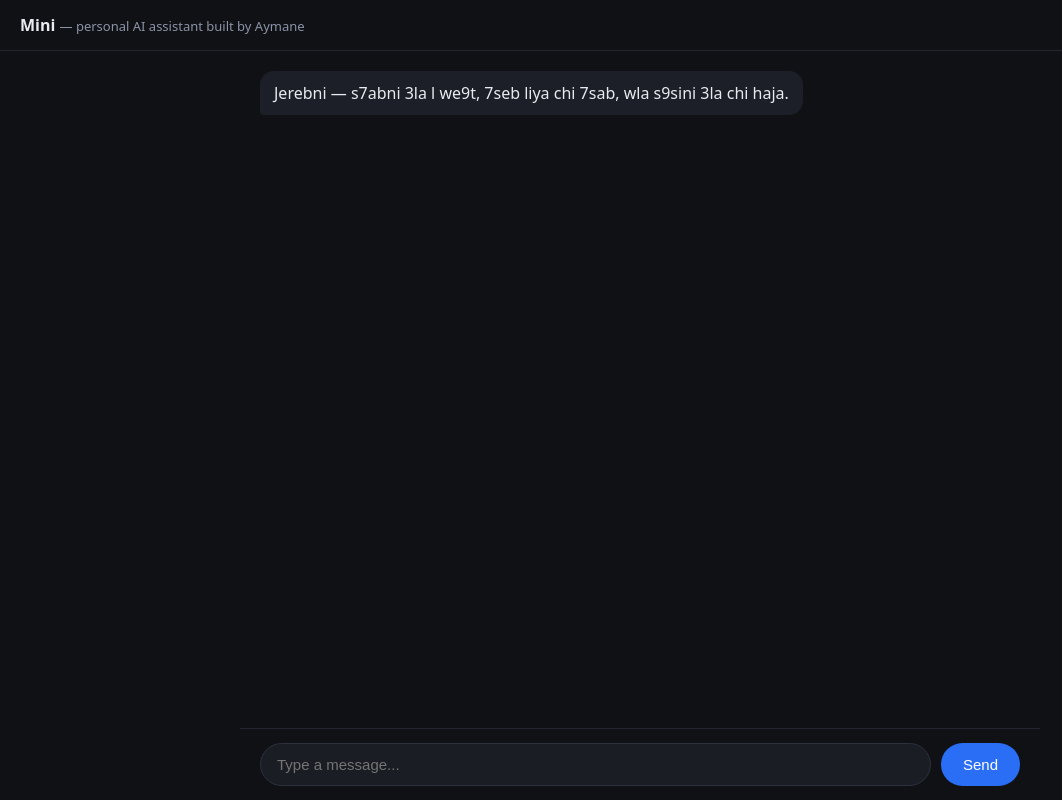
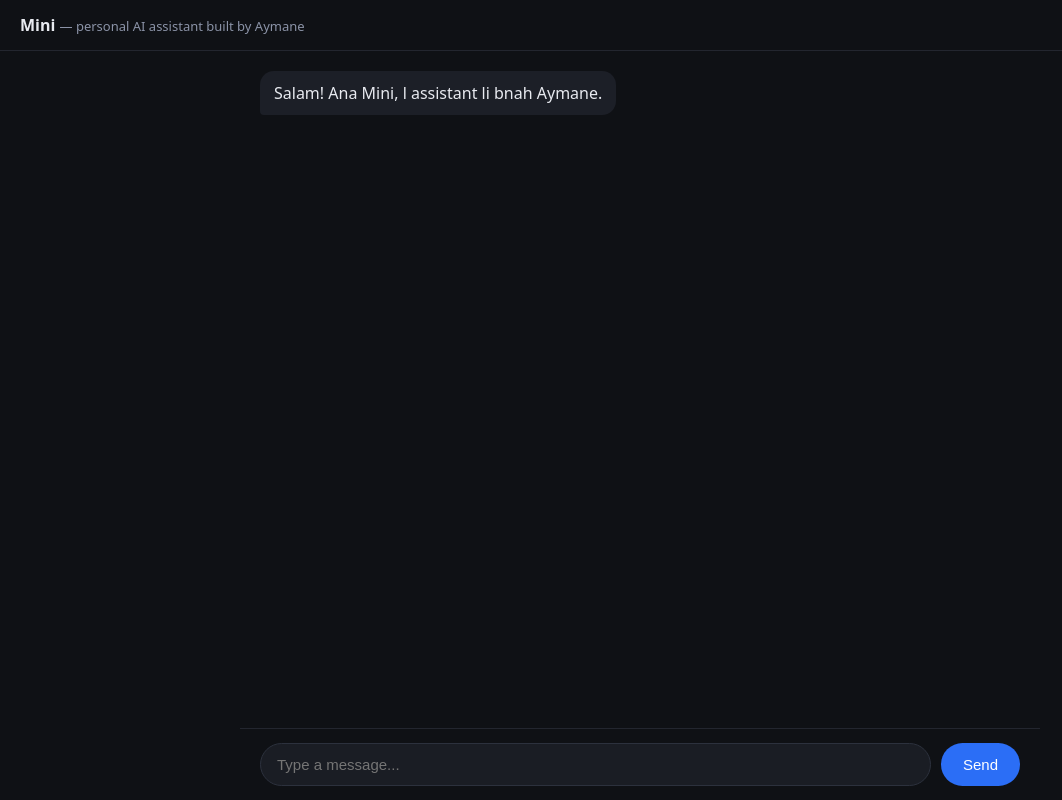
Before and after one commit to aymanemt1/namya, a website: page public/index.html in a window 1280 px wide. Shown: the whole page, without its empty margins (0-1062 px from the left). Drawn offline with Linux system fonts and the light colour scheme.

Commit message:
Welcome: intro only

```diff
--- a/public/index.html
+++ b/public/index.html
@@ -74,7 +74,7 @@
 
   sendBtn.onclick = send;
   input.onkeydown = (e) => { if (e.key === "Enter") send(); };
-  addMsg("model", "Jerebni — s7abni 3la l we9t, 7seb liya chi 7sab, wla s9sini 3la chi haja.");
+  addMsg("model", "Salam! Ana Mini, l assistant li bnah Aymane.");
   input.focus();
 </script>
 </body>
```
